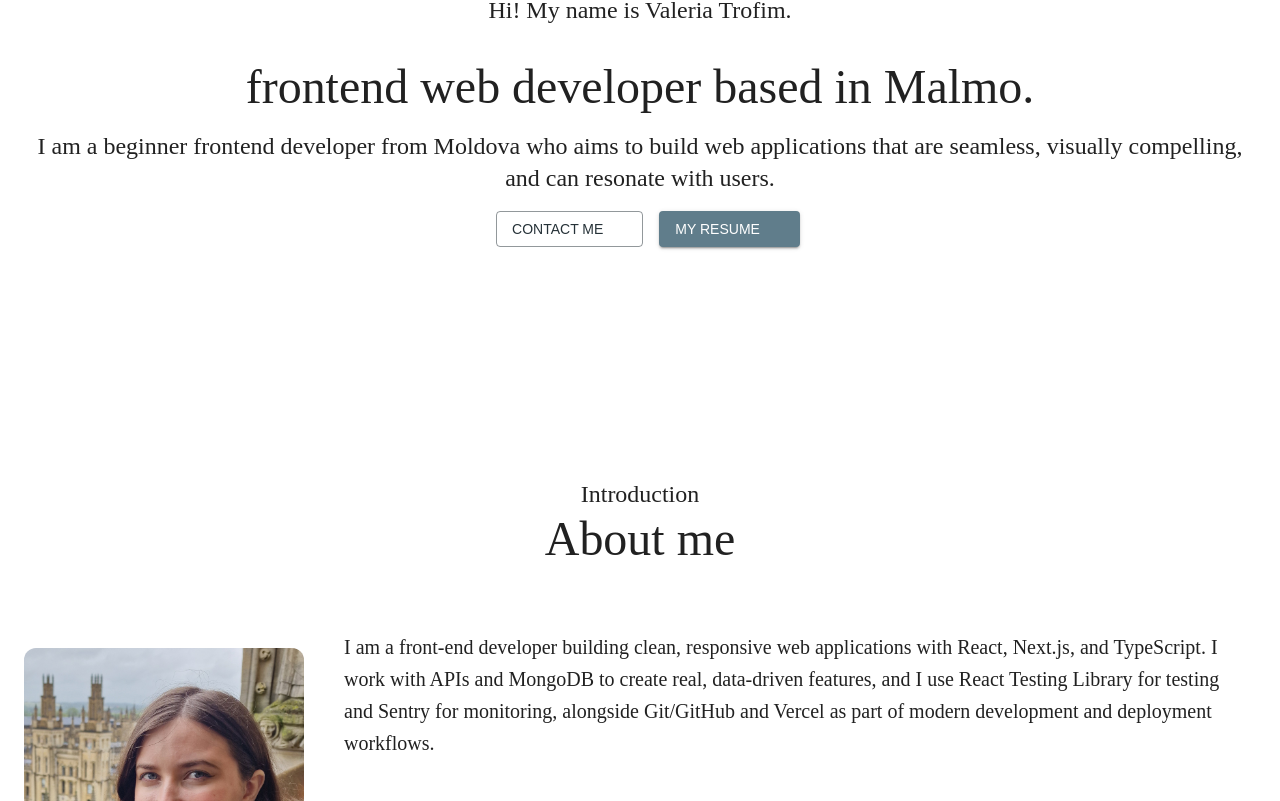
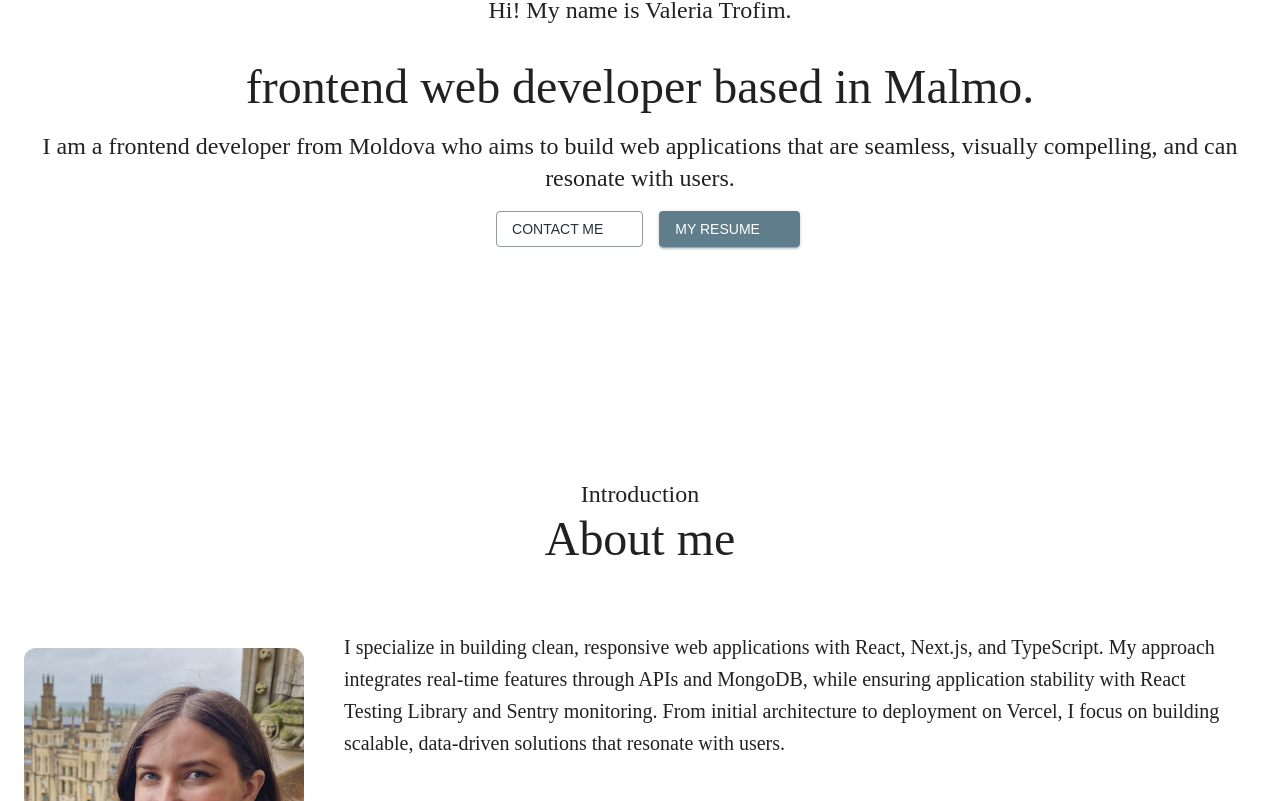
Before and after one commit to ValeriaTrofim/my-portfolio, a Next.js app: page / in a window 1280 px wide. Shown: the part 239-1040 px from the top of the page. Built offline with nearby package versions, Linux system fonts and the light colour scheme; some icons are missing; a web font is replaced by a local one; what @mui/material-nextjs would draw is missing.

Commit message:
Text update

```diff
--- a/app/components/About.tsx
+++ b/app/components/About.tsx
@@ -102,12 +102,12 @@ const About = () => {
               pb: { sm: 2, md: 6 },
             }}
           >
-            I am a front-end developer building clean, responsive web
-            applications with React, Next.js, and TypeScript. I work with APIs
-            and MongoDB to create real, data-driven features, and I use React
-            Testing Library for testing and Sentry for monitoring, alongside
-            Git/GitHub and Vercel as part of modern development and deployment
-            workflows.
+            I specialize in building clean, responsive web applications with
+            React, Next.js, and TypeScript. My approach integrates real-time
+            features through APIs and MongoDB, while ensuring application
+            stability with React Testing Library and Sentry monitoring. From
+            initial architecture to deployment on Vercel, I focus on building
+            scalable, data-driven solutions that resonate with users.
           </Typography>
           <AboutCard />
           <AboutAccordion />
--- a/app/components/Header.tsx
+++ b/app/components/Header.tsx
@@ -46,7 +46,7 @@ const Header = () => {
           frontend web developer based in Malmo.
         </Typography>
         <Typography variant="h5" sx={{ textAlign: "center" }}>
-          I am a beginner frontend developer from Moldova who aims to build web
+          I am a frontend developer from Moldova who aims to build web
           applications that are seamless, visually compelling, and can resonate
           with users.
         </Typography>
```
